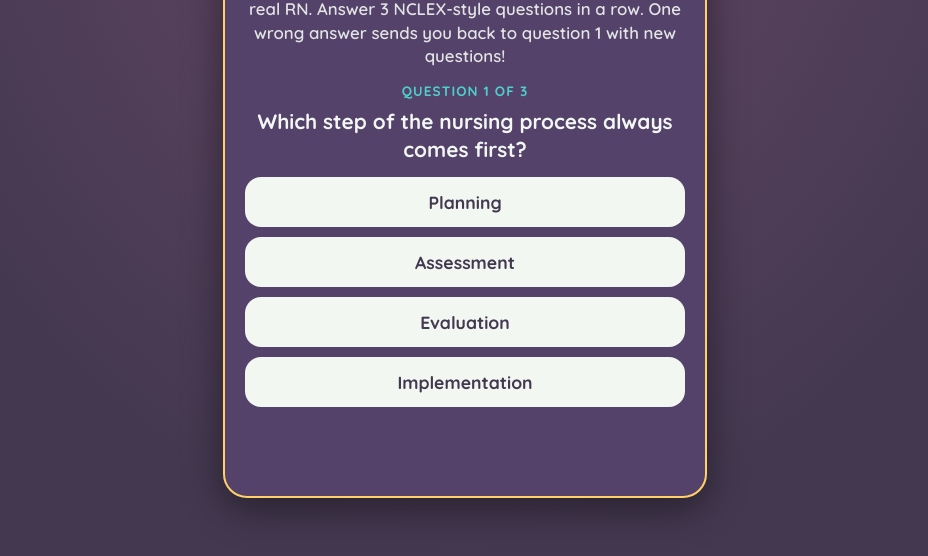
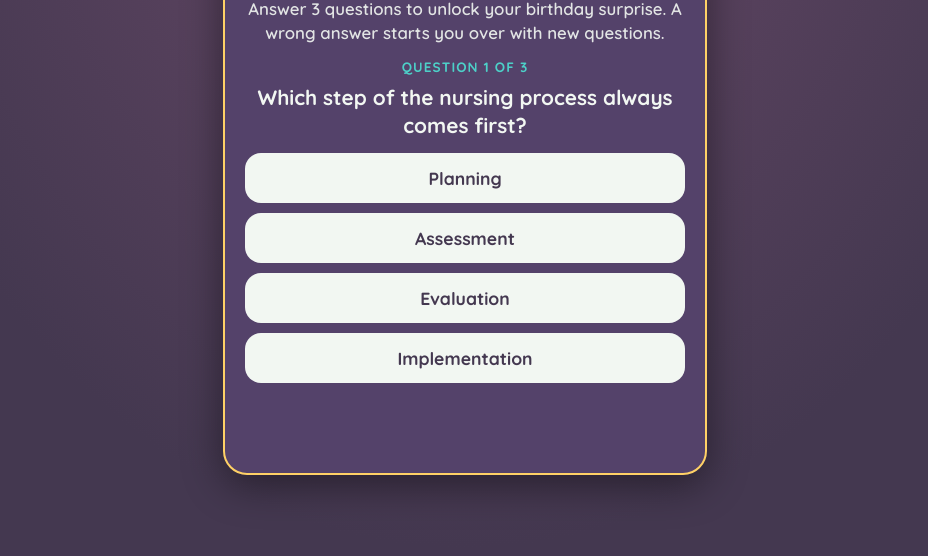
Before and after one commit to thevinnnzzz/HBD, a plain HTML site: page index.html in a window 1280 px wide. Shown: the part 244-800 px from the top of the page, without its empty margins (175-1103 px from the left). Drawn offline with Linux system fonts and the light colour scheme.

Commit message:
Update index.html

```diff
--- a/index.html
+++ b/index.html
@@ -17,7 +17,7 @@
     <div class="gate-card" id="gate-card">
       <div class="gate-icon">🩺</div>
       <div class="gate-title">Nurse Check!</div>
-      <div class="gate-sub">Before your birthday surprise unlocks, prove you're a real RN. Answer 3 NCLEX-style questions in a row. One wrong answer sends you back to question 1 with new questions!</div>
+      <div class="gate-sub">Answer 3 questions to unlock your birthday surprise. A wrong answer starts you over with new questions.</div>
       <div class="gate-progress" id="gate-progress"></div>
       <div class="gate-question" id="gate-question"></div>
       <div class="gate-options" id="gate-options"></div>
```
